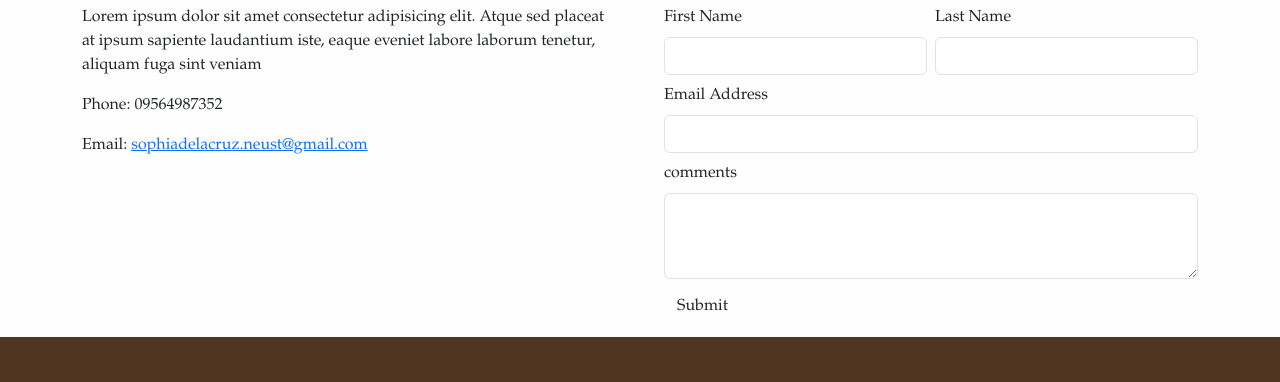
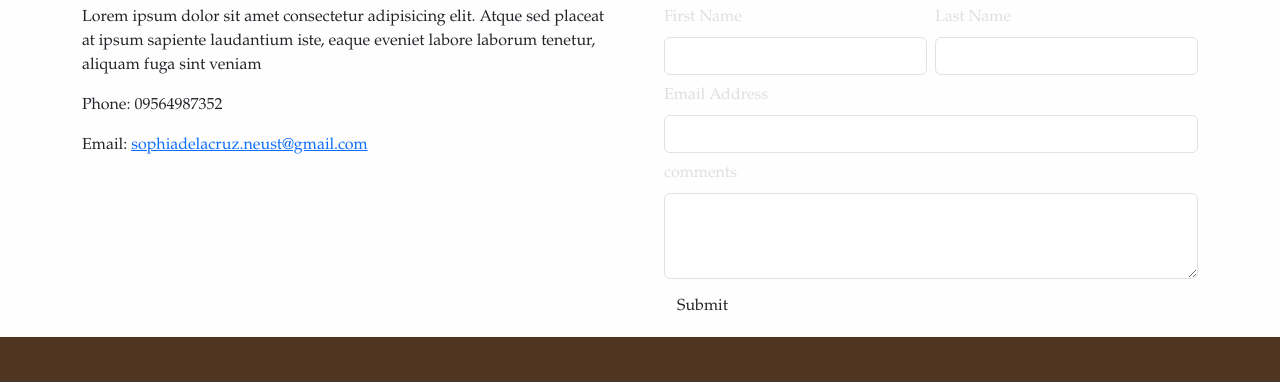
Before and after one commit to sopeya/1, a plain HTML site: page contact.html in a window 1280 px wide. In both pictures the pointer is over the element 931 px from the left and 333 px from the top of the page. Shown: the part 170-552 px from the top of the page. Drawn offline with nearby package versions, Linux system fonts and the light colour scheme.

Commit message:
Update custom.css

```diff
--- a/custom.css
+++ b/custom.css
@@ -65,6 +65,9 @@ footer a:hover{
     color: #dfdfdf;
 }
 
+form:hover{
+  color: #dfdfdf;
+}
 @media (max-width:768.98px){
   .color-overlay{
       (min-width: 30vh);
```
